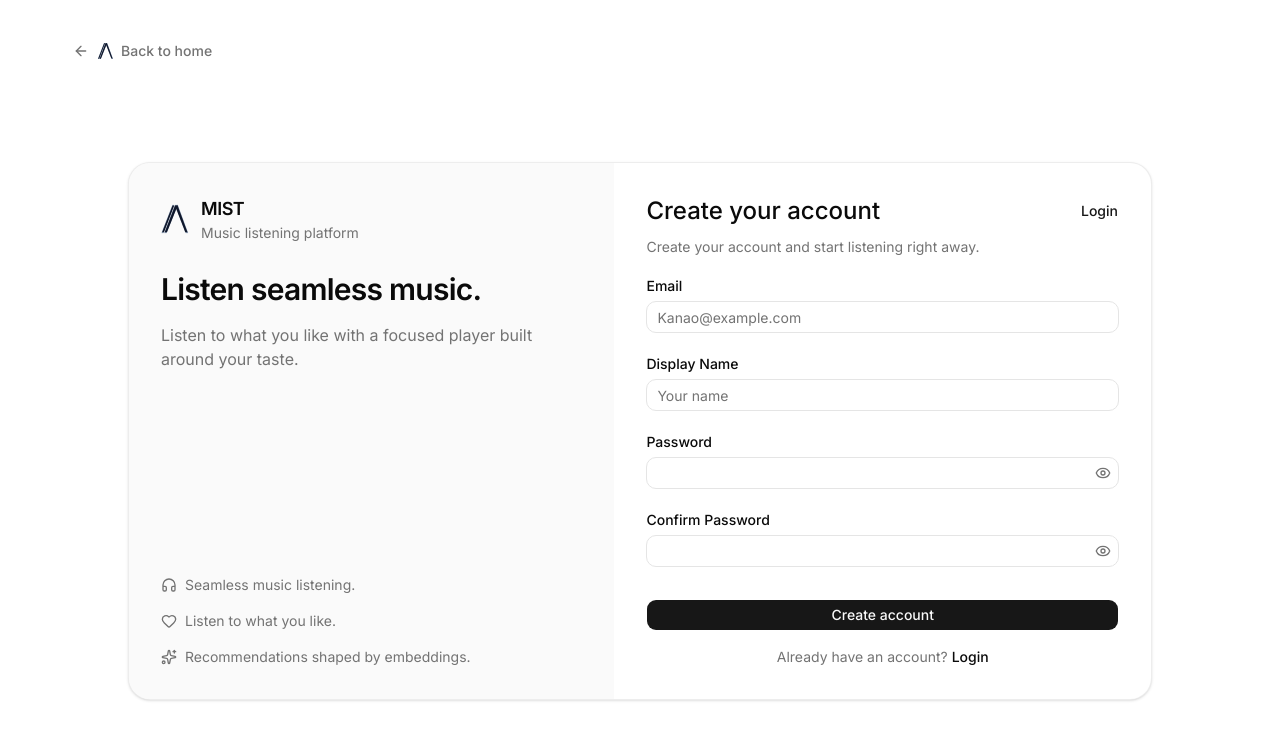
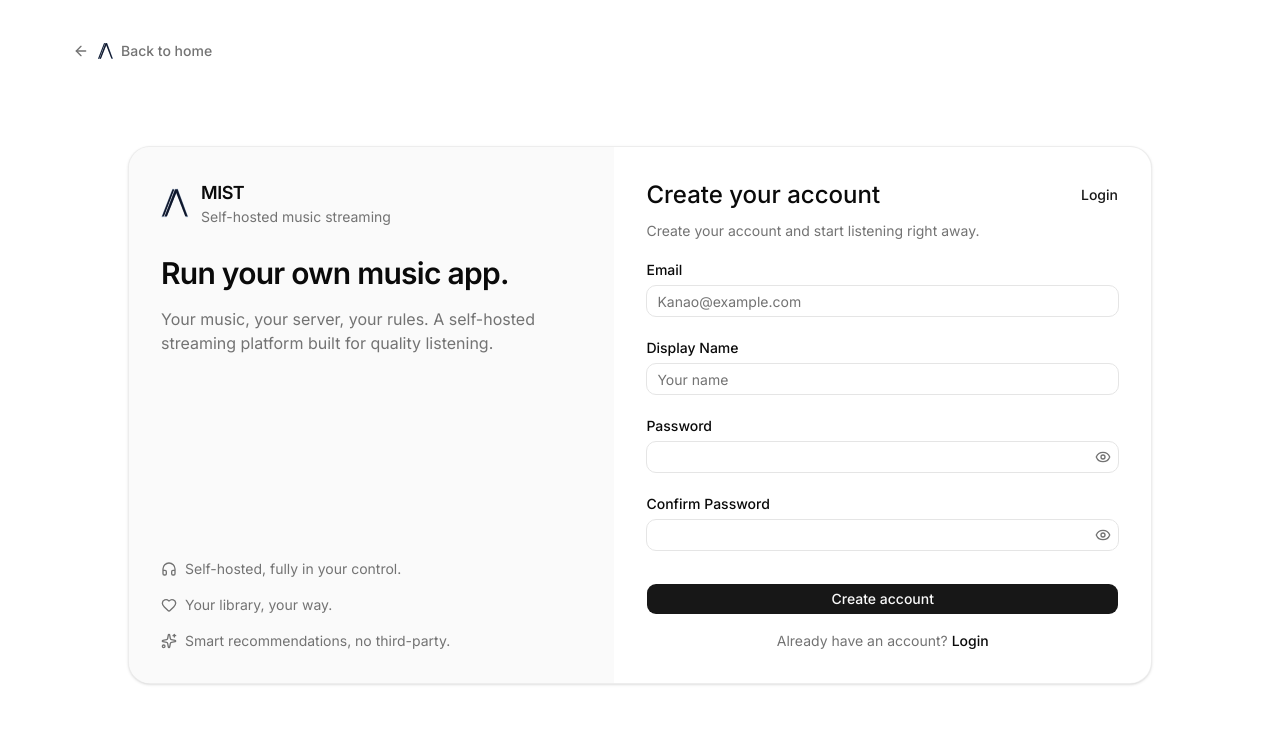
Before and after one commit to Arun-Kumar21/mist, a Next.js app in the folder web/: page /register in a window 1280 px wide. Shown: the top 740 px of the page. Built offline with nearby package versions, Linux system fonts and the light colour scheme; no server answers.

Commit message:
Enhance layout and styling for authentication and admin pages; improve error handling in home track sections; update global styles with new font; add Open Graph image for better sharing experience.

```diff
--- a/web/app/(auth)/layout.tsx
+++ b/web/app/(auth)/layout.tsx
@@ -2,12 +2,12 @@ import { AuthHomeLink } from "@/components/auth/home-link"
 
 export default function AuthLayout({ children }: { children: React.ReactNode }) {
   return (
-    <main className="min-h-svh bg-background px-4 py-8 sm:px-6 lg:px-8">
-      <div className="mx-auto flex min-h-[calc(100svh-4rem)] max-w-6xl flex-col gap-6">
+    <main className="min-h-dvh overflow-y-auto bg-background px-4 py-8 sm:px-6 lg:px-8">
+      <div className="mx-auto flex min-h-[calc(100dvh-4rem)] max-w-6xl flex-col gap-6">
         <div className="flex w-full justify-start">
           <AuthHomeLink />
         </div>
-        <div className="flex flex-1 items-center justify-center">
+        <div className="flex flex-1 items-start justify-center pb-8 md:items-center">
           {children}
         </div>
       </div>
--- a/web/app/admin/layout.tsx
+++ b/web/app/admin/layout.tsx
@@ -3,7 +3,7 @@
 import * as React from "react"
 import Link from "next/link"
 import { usePathname, useRouter } from "next/navigation"
-import { Image, LayoutDashboard, ListMusic, LogOut, Upload } from "lucide-react"
+import { Image, LayoutDashboard, ListMusic, LogOut, Menu, PanelLeftClose, Upload } from "lucide-react"
 
 import { useAuthStore } from "@/lib/stores/auth-store"
 import { Logo } from "@/components/logo"
@@ -21,6 +21,7 @@ export default function AdminLayout({ children }: { children: React.ReactNode })
   const router = useRouter()
   const pathname = usePathname()
   const [mounted, setMounted] = React.useState(false)
+  const [sidebarOpen, setSidebarOpen] = React.useState(true)
 
   React.useEffect(() => {
     setMounted(true)
@@ -44,6 +45,7 @@ export default function AdminLayout({ children }: { children: React.ReactNode })
   return (
     <div className="flex min-h-svh bg-background">
       {/* Sidebar */}
+      {sidebarOpen && (
         <aside className="flex w-56 shrink-0 flex-col border-r border-border bg-zinc-50 dark:bg-zinc-900">
           {/* Logo */}
           <div className="flex items-center gap-2 border-b border-border px-4 py-4">
@@ -52,6 +54,14 @@ export default function AdminLayout({ children }: { children: React.ReactNode })
             <span className="ml-auto rounded border border-border px-1.5 py-0.5 text-[10px] font-medium uppercase tracking-wider text-muted-foreground">
               Admin
             </span>
+            <button
+              type="button"
+              aria-label="Close sidebar"
+              onClick={() => setSidebarOpen(false)}
+              className="ml-1 rounded-md p-1 text-muted-foreground transition-colors hover:bg-accent hover:text-foreground"
+            >
+              <PanelLeftClose className="h-4 w-4" />
+            </button>
           </div>
 
         {/* Nav */}
@@ -94,9 +104,22 @@ export default function AdminLayout({ children }: { children: React.ReactNode })
             </button>
           </div>
         </aside>
+      )}
 
       {/* Main content */}
       <div className="flex flex-1 flex-col overflow-hidden">
+        {!sidebarOpen && (
+          <div className="flex items-center border-b border-border px-4 py-3">
+            <button
+              type="button"
+              aria-label="Open sidebar"
+              onClick={() => setSidebarOpen(true)}
+              className="rounded-md p-1.5 text-muted-foreground transition-colors hover:bg-accent hover:text-foreground"
+            >
+              <Menu className="h-5 w-5" />
+            </button>
+          </div>
+        )}
         <main className="flex-1 overflow-y-auto p-6 lg:p-8">
           {children}
         </main>
--- a/web/app/globals.css
+++ b/web/app/globals.css
@@ -1,3 +1,4 @@
+@import url('https://fonts.googleapis.com/css2?family=Inter:wght@100;200;300;400;500;600;700;800;900&display=swap');
 @import "tailwindcss";
 @import "tw-animate-css";
 @import "shadcn/tailwind.css";
@@ -7,7 +8,7 @@
 @theme inline {
   --color-background: var(--background);
   --color-foreground: var(--foreground);
-  --font-sans: var(--font-sans);
+  --font-sans: 'Inter', ui-sans-serif, system-ui, sans-serif;
   --font-mono: var(--font-geist-mono);
   --color-sidebar-ring: var(--sidebar-ring);
   --color-sidebar-border: var(--sidebar-border);
--- a/web/app/layout.tsx
+++ b/web/app/layout.tsx
@@ -1,16 +1,55 @@
 import type { Metadata } from "next";
-import { Inter } from "next/font/google";
 import "./globals.css";
 import { ThemeProvider } from "@/components/theme-provider";
 
-
-const inter = Inter({
-  weight: ["100", "200", "300", "400", "500", "600", "700", "800", "900"],
-})
-
 export const metadata: Metadata = {
-  title: "Mist | Enjoy Your Music Anywhere",
-  description: "Mist is a secure, scalable music streaming platform. Upload, stream, and enjoy your music with privacy and seamless playback. Designed for reliability and high-quality listening experiences.",
+  metadataBase: new URL(
+    process.env.NEXT_PUBLIC_APP_URL ?? "http://localhost:3000"
+  ),
+  title: {
+    default: "Mist – Your Self-Hosted Music Streaming App",
+    template: "%s | Mist",
+  },
+  description:
+    "Mist is a self-hosted music streaming platform. Run your own music app — upload, organise, and stream high-quality audio with seamless playback, smart playlists, and personalised recommendations. Full control, zero dependency.",
+  keywords: [
+    "self hosted music streaming",
+    "run your own music app",
+    "self hosted music player",
+    "private music server",
+    "music streaming platform",
+    "open source music player",
+    "host your own music",
+    "music streaming app",
+    "personal music library",
+    "high quality audio streaming",
+    "music recommendations",
+    "upload music",
+    "MIST music",
+  ],
+  openGraph: {
+    title: "Mist – Your Self-Hosted Music Streaming App",
+    description:
+      "Run your own music app. Mist is a self-hosted platform for uploading, organising, and streaming high-quality audio — with smart playlists and personalised recommendations.",
+    siteName: "Mist",
+    images: [
+      {
+        url: "/og.png",
+        width: 1200,
+        height: 630,
+        alt: "Mist – Self-Hosted Music Streaming Platform",
+      },
+    ],
+    type: "website",
+    locale: "en_US",
+  },
+  twitter: {
+    card: "summary_large_image",
+    title: "Mist – Your Self-Hosted Music Streaming App",
+    description:
+      "Run your own music app. Self-hosted, high-quality audio streaming with smart playlists and personalised recommendations.",
+    images: ["/og.png"],
+  },
   icons: {
     icon: "/logo.svg",
     shortcut: "/logo.svg",
@@ -26,7 +65,7 @@ export default function RootLayout({
   return (
     <html lang="en" suppressHydrationWarning>
       <body
-        className={`${inter.className} antialiased`}
+        className="font-sans antialiased"
       >
         <ThemeProvider
           attribute="class"
--- a/web/components/auth/auth-card.tsx
+++ b/web/components/auth/auth-card.tsx
@@ -119,22 +119,22 @@ export function AuthCard({ mode }: AuthCardProps) {
 
   return (
     <div className="grid w-full max-w-5xl overflow-hidden rounded-3xl border border-border/70 bg-card shadow-sm md:grid-cols-[0.95fr_1.05fr]">
-      <aside className="flex flex-col justify-between gap-10 bg-muted/50 p-6 sm:p-8">
+      <aside className="hidden flex-col justify-between gap-10 bg-muted/50 p-6 md:flex sm:p-8">
         <div className="space-y-7">
           <div className="flex items-center gap-3">
             <Logo size={28} />
             <div>
               <p className="text-lg font-semibold tracking-tight">MIST</p>
-              <p className="text-sm text-muted-foreground">Music listening platform</p>
+              <p className="text-sm text-muted-foreground">Self-hosted music streaming</p>
             </div>
           </div>
 
           <div className="space-y-4">
             <h2 className="max-w-sm text-2xl font-semibold tracking-tight sm:text-3xl">
-              Listen seamless music.
+              Run your own music app.
             </h2>
             <p className="max-w-md text-sm leading-6 text-muted-foreground sm:text-base">
-              Listen to what you like with a focused player built around your taste.
+              Your music, your server, your rules. A self-hosted streaming platform built for quality listening.
             </p>
           </div>
         </div>
@@ -142,15 +142,15 @@ export function AuthCard({ mode }: AuthCardProps) {
         <div className="grid gap-4 text-sm text-muted-foreground">
           <div className="flex items-center gap-2">
             <Headphones className="size-4" />
-            <span>Seamless music listening.</span>
+            <span>Self-hosted, fully in your control.</span>
           </div>
           <div className="flex items-center gap-2">
             <Heart className="size-4" />
-            <span>Listen to what you like.</span>
+            <span>Your library, your way.</span>
           </div>
           <div className="flex items-center gap-2">
             <Sparkles className="size-4" />
-            <span>Recommendations shaped by embeddings.</span>
+            <span>Smart recommendations, no third-party.</span>
           </div>
         </div>
       </aside>
--- a/web/components/home-banner.tsx
+++ b/web/components/home-banner.tsx
@@ -14,7 +14,7 @@ export function HomeBanner() {
   const [animated, setAnimated] = useState(true)
   const [isTransitioning, setIsTransitioning] = useState(false)
   const [loading, setLoading] = useState(true)
-  const [imageFailed, setImageFailed] = useState(false)
+  const [failedImages, setFailedImages] = useState<Set<string>>(new Set())
 
   useEffect(() => {
     getActiveBanners()
@@ -109,14 +109,20 @@ export function HomeBanner() {
             style={{ width: `${100 / slideCount}%` }}
             onClick={() => { if (b.link_url) router.push(b.link_url) }}
           >
-            {b.image_url && !imageFailed ? (
+            {b.image_url && !failedImages.has(b.image_url) ? (
               <img
                 src={b.image_url}
                 alt={b.title ?? "Banner"}
-                className="absolute inset-0 h-full w-full object-cover "
+                className="absolute inset-0 h-full w-full object-cover"
                 draggable={false}
                 loading={i === 1 ? "eager" : "lazy"}
-                onError={() => setImageFailed(true)}
+                onError={() =>
+                  setFailedImages((prev) => {
+                    const next = new Set(prev)
+                    next.add(b.image_url!)
+                    return next
+                  })
+                }
               />
             ) : (
               <div className="absolute inset-0 bg-muted" />
--- a/web/components/home-track-sections.tsx
+++ b/web/components/home-track-sections.tsx
@@ -165,13 +165,18 @@ function TrackRow({ title, tracks }: { title: string; tracks: HomeTrack[] }) {
 export function HomeTrackSections() {
   const [data, setData] = useState<HomeSectionsState>(initialState)
   const [loading, setLoading] = useState(true)
+  const [hasError, setHasError] = useState(false)
 
-  useEffect(() => {
+  const load = () => {
+    setLoading(true)
+    setHasError(false)
     getHomeSections(8)
-      .then(setData)
-      .catch(() => setData(initialState))
+      .then((result) => { setData(result); setHasError(false) })
+      .catch(() => { setData(initialState); setHasError(true) })
       .finally(() => setLoading(false))
-  }, [])
+  }
+
+  useEffect(() => { load() }, [])
 
   if (loading) {
     return (
@@ -189,6 +194,35 @@ export function HomeTrackSections() {
     )
   }
 
+  if (hasError) {
+    return (
+      <div className="flex flex-col items-center gap-3 py-16 text-center">
+        <p className="text-sm text-muted-foreground">Couldn't load music right now.</p>
+        <button
+          type="button"
+          onClick={load}
+          className="rounded-md border border-border px-4 py-1.5 text-sm transition-colors hover:bg-accent"
+        >
+          Try again
+        </button>
+      </div>
+    )
+  }
+
+  const isEmpty =
+    !data.popularSongs.length &&
+    !data.mostListened.length &&
+    !data.topPick.length &&
+    !data.popularPlaylists.length
+
+  if (isEmpty) {
+    return (
+      <div className="py-16 text-center">
+        <p className="text-sm text-muted-foreground">No music available yet. Check back soon.</p>
+      </div>
+    )
+  }
+
   return (
     <div className="space-y-8">
       <TrackRow title="Popular Songs" tracks={data.popularSongs} />
```
Also changed, not shown: web/public/og.png (added). Lines whose indentation alone changed are shown as unchanged.
